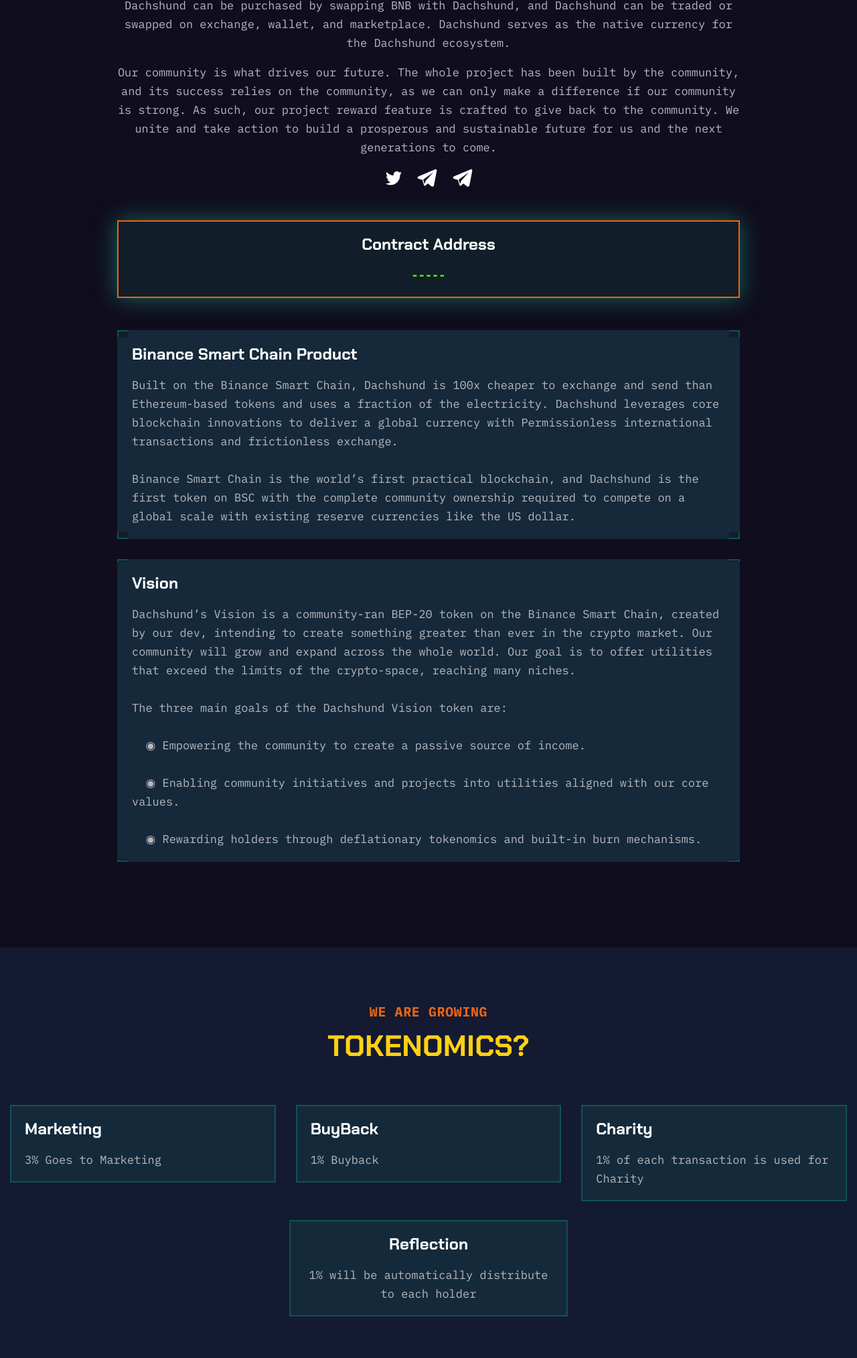
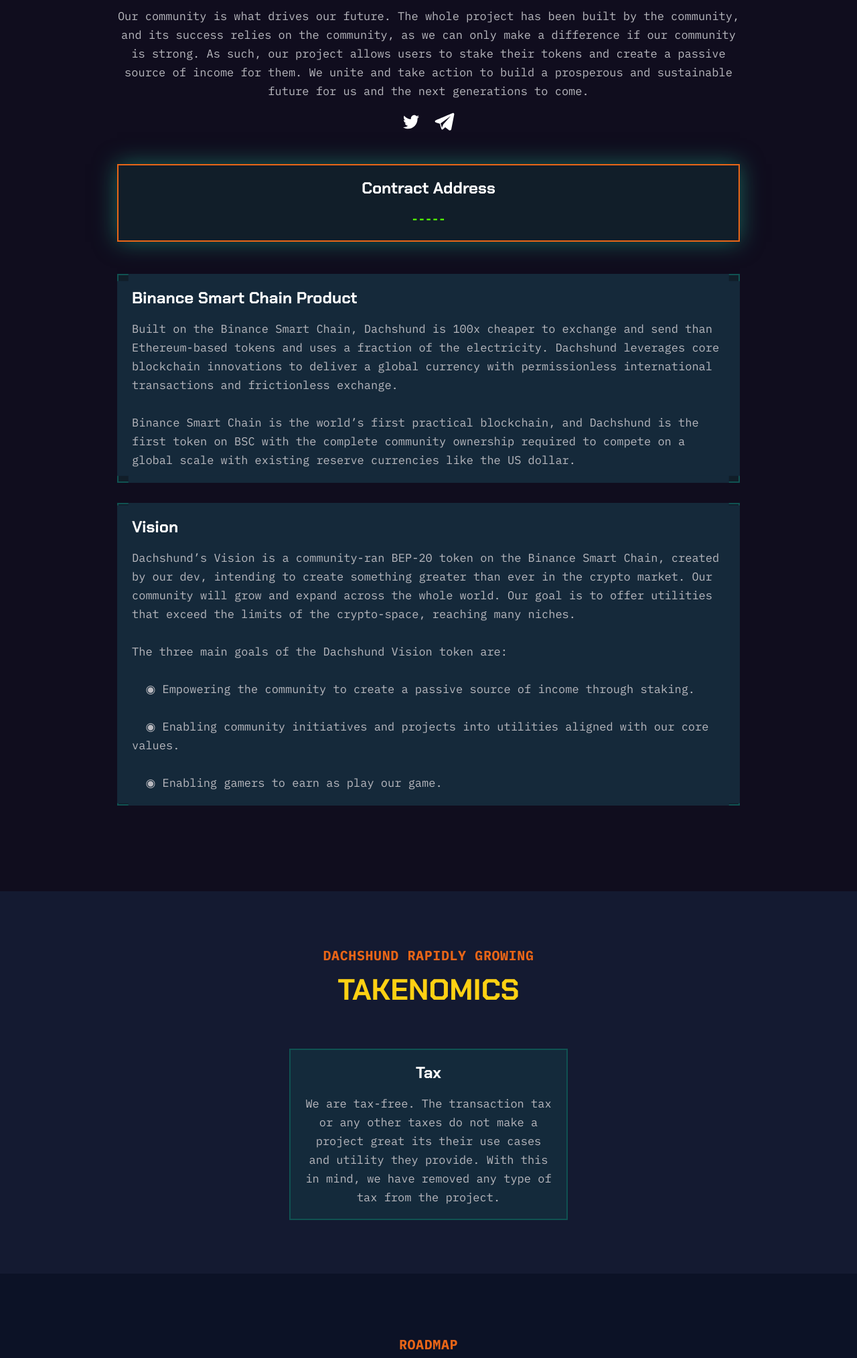
Before and after one commit to crypptoboi/dachshund, a plain HTML site: page index.html in a window 1280 px wide. Shown: the part 1332-3360 px from the top of the page at 67% size. Drawn offline with nearby package versions, Linux system fonts and the light colour scheme.

Commit message:
Add files via upload

```diff
--- a/index.html
+++ b/index.html
@@ -102,21 +102,14 @@
                             <p class="h8 sub-title">About Dachshund Token</p>
                             <h4 class="title m-b17">What is Dachshund?</h4>
                         </div>
-                        <p class="pd20">Dachshund is a cryptocurrency with a unique community ownership model. 100% of the fixed token supply is locked on a decentralized exchange for purchase by anyone in the world. In the spirit of decentralized ownership and open access, no privileged entities like developers or celebrities were allocated any tokens. We believe that true community ownership is the only stable foundation of trust, and that trust is the defining characteristic of a successful currency.</p>
+                        <p class="pd20">Dachshund is a cryptocurrency with a unique model with its two strong pillars: Play-to-Earn and Staking. Anyone can buy the Dachshund token through renowned decentralized exchanges in the world.</p>
                         <p class="pd20">Dachshund can be purchased by swapping BNB with Dachshund, and Dachshund can be traded or swapped on exchange, wallet, and marketplace. Dachshund serves as the native currency for the Dachshund ecosystem.</p>
-                        <p class="pd20">Our community is what drives our future. The whole project has been built by the community, and its success relies on the community, as we can only make a difference if our community is strong. As such, our project reward feature is crafted to give back to the community. We unite and take action to build a prosperous and sustainable future for us and the next generations to come.</p>
+                        <p class="pd20">Our community is what drives our future. The whole project has been built by the community, and its success relies on the community, as we can only make a difference if our community is strong. As such, our project allows users to stake their tokens and create a passive source of income for them. We unite and take action to build a prosperous and sustainable future for us and the next generations to come.</p>
                         <ul class="widget-social">
                                                     <li>
                                                         <a href="#" target="_blank">
                                                             <svg width="24" height="22" viewBox="0 0 24 22" fill="none" xmlns="http://www.w3.org/2000/svg">
                                                                 <path d="M21.173 4.01621C22.2015 3.3728 22.971 2.35967 23.338 1.16598C22.3715 1.76605 21.3141 2.18875 20.2115 2.41581C18.6828 0.723595 16.2607 0.311787 14.2986 1.41049C12.3365 2.5092 11.3202 4.84642 11.8176 7.11616C7.85881 6.90819 4.17053 4.95138 1.67052 1.73267C0.365817 4.08755 1.03255 7.09789 3.19419 8.61211C2.41252 8.58582 1.64818 8.36436 0.964911 7.96619C0.964911 7.9878 0.964911 8.00941 0.964911 8.03102C0.965363 10.484 2.6175 12.597 4.91519 13.0832C4.19015 13.2896 3.42963 13.32 2.69165 13.172C3.33783 15.2698 5.18545 16.7069 7.29133 16.7498C5.54718 18.1823 3.39322 18.9591 1.17602 18.9553C0.783024 18.9559 0.390336 18.9322 0 18.8845C2.25152 20.3985 4.87202 21.2021 7.54833 21.1992C11.2717 21.226 14.85 19.6899 17.4828 16.9347C20.1156 14.1795 21.5832 10.4349 21.5573 6.53868C21.5573 6.31536 21.5523 6.09325 21.5424 5.87234C22.5067 5.1431 23.3389 4.2397 24 3.20461C23.1017 3.62129 22.1487 3.89486 21.173 4.01621Z" fill="white"/>
-                                                            </svg>
-                                                        </a>
-                                                    </li>
-                                                    <li>
-                                                        <a href="#" target="_blank">
-                                                            <svg width="30" height="27" viewBox="0 0 30 27" fill="none" xmlns="http://www.w3.org/2000/svg">
-                                                                <path d="M28.8558 1.15613C28.3645 0.744 27.5929 0.685032 26.7951 1.0019H26.7938C25.9547 1.33498 3.04206 11.0576 2.10931 11.4548C1.93966 11.5131 0.458 12.0601 0.61062 13.2783C0.746864 14.3767 1.93769 14.8316 2.08311 14.884L7.9082 16.8572C8.29466 18.1299 9.71933 22.8253 10.0344 23.8284C10.2309 24.4537 10.5512 25.2754 11.1126 25.4445C11.6051 25.6325 12.0951 25.4607 12.4121 25.2145L15.9735 21.9466L21.7226 26.3822L21.8595 26.4632C22.2499 26.6343 22.6239 26.7198 22.9809 26.7198C23.2566 26.7198 23.5213 26.6686 23.7741 26.5662C24.6355 26.2163 24.98 25.4044 25.016 25.3123L29.3103 3.23038C29.5724 2.05102 29.2082 1.45097 28.8558 1.15613ZM13.0455 17.6465L11.0805 22.8305L9.11541 16.3505L24.1809 5.33444L13.0455 17.6465Z" fill="white"/>
                                                             </svg>
                                                         </a>
                                                     </li>
@@ -144,7 +137,7 @@
                     <div class="wrap-about style2 m-b48" data-aos="fade-up" data-aos-duration="800">
                         <div class="box-text corner-box">
                             <div class="h7">Binance Smart Chain Product</div>
-                            <p>Built on the Binance Smart Chain, Dachshund is 100x cheaper to exchange and send than Ethereum-based tokens and uses a fraction of the electricity. Dachshund leverages core blockchain innovations to deliver a global currency with Permissionless international transactions and frictionless exchange.</p>
+                            <p>Built on the Binance Smart Chain, Dachshund is 100x cheaper to exchange and send than Ethereum-based tokens and uses a fraction of the electricity. Dachshund leverages core blockchain innovations to deliver a global currency with permissionless international transactions and frictionless exchange.</p>
                             <br>
                             <p>Binance Smart Chain is the world’s first practical blockchain, and Dachshund is the first token on BSC with the complete community ownership required to compete on a global scale with existing reserve currencies like the US dollar.</p>
                         </div>
@@ -154,11 +147,11 @@
                             <br>
                             <p>The three main goals of the Dachshund Vision token are:</p>
                             <br>
-                            <p>&nbsp; ◉ Empowering the community to create a passive source of income.</p>
+                            <p>&nbsp; ◉ Empowering the community to create a passive source of income through staking.</p>
                             <br>
                             <p>&nbsp; ◉ Enabling community initiatives and projects into utilities aligned with our core values.</p>
                             <br>
-                            <p>&nbsp; ◉ Rewarding holders through deflationary tokenomics and built-in burn mechanisms.</p>
+                            <p>&nbsp; ◉ Enabling gamers to earn as play our game.</p>
                         </div>
                     </div>
                 </div>
@@ -173,39 +166,21 @@
                 <div class="col-md-12">
                     <div class="content-about m-b60 mobie-40">
                         <div class="tf-title" data-aos="fade-up" data-aos-duration="800">
-                            <p class="h8 sub-title">WE ARE GROWING</p>
-                            <h4 class="title m-b17">Tokenomics?</h4>
+                            <p class="h8 sub-title">Dachshund Rapidly Growing</p>
+                            <h4 class="title m-b17">Takenomics</h4>
                         </div>
                     </div>
                 </div>
+                <center>
                 <div class="col-xl-4 col-lg-4 col-md-12" data-aos="fade-up" data-aos-delay="100" data-aos-duration="800">
                     <div class="box-text corner-box tabl-mb-30">
-                        <div class="h7">Marketing</div>
-                        <p>3% Goes to Marketing </br></p>
+
+                        <div class="h7">Tax</div>
+                        <p>We are tax-free. The transaction tax or any other taxes do not make a project great its their use cases and utility they provide. With this in mind, we have removed any type of tax from the project. </br></p>
+
                     </div>
-                </div>
-                <div class="col-xl-4 col-lg-4 col-md-12" data-aos="fade-up" data-aos-delay="200" data-aos-duration="800">
-                    <div class="box-text corner-box tabl-mb-30">
-                        <div class="h7">BuyBack</div>
-                        <p>1% Buyback </br></p>
-                    </div>
-                </div>
-                <div class="col-xl-4 col-lg-4 col-md-12" data-aos="fade-up" data-aos-delay="300" data-aos-duration="800">
-                    <div class="box-text corner-box mb-0">
-                        <div class="h7">Charity</div>
-                        <p>1% of each transaction is used for Charity</p>
-                    </div>
-                </div>
-                <center>
-                    <br>
-                <div class="col-xl-4 col-lg-4 col-md-12" data-aos="fade-up" data-aos-delay="300" data-aos-duration="800">
-                    <div class="box-text corner-box mb-0">
-                        <div class="h7">Reflection</div>
-                        <p>1% will be automatically distribute to each holder</p>
-                    </div>
-                </div>
-            </center>
             </div>
+        </center>
         </div>
     </section>
 
@@ -332,17 +307,15 @@
                     <div class="wrap-fx ml30-fx p-l70" data-aos="fade-up" data-aos-duration="800">
                         <div class="box-text st2 corner-box active">
                             <div class="number">01</div>
-                            <div class="h7">Charity</div>
-                            <p>It is our understanding that ultimately, all our actions must contribute to a better world, where interaction between people is made easy and friendly. Dachshund wants to help people, the environment, and animal who is in danger and who need our help. 1% of the transaction tax will be funded to charities around the world.</p>
+                            <div class="h7">Play-to-Earn</div>
+                            <p>A key difference between Dachshund and a traditional game is that Blockchain economic design unlocks the ability to have complex player-owned economies and reward players who can reach advanced levels. Players can have fun and work towards ambitious goals while simultaneously earning potential tokens. By playing Dachshund, you will have fun and increase your tokens. When you finish the level, a big prize will be waiting for you. You will earn tokens for each level you pass. Dachshund will cause a big explosion in the gaming sector! You will need to have Dachshund tokens to play the game when it is released.</p>
                             <br>
-                            <p>Our global environment must be preserved and protected by all means. Dachshund Vision aims to develop utilities that will encourage any positive endeavor toward our planet and help to create a sustainable world for future generations.</p>
+                            <p>Dachshund is a dog endless runner game where players collect coins by avoiding obstacles. Players can earn tokens with successful play. More than the runner game - this is a community—a new community in which players can meet, communicate, discuss and play with each other. Everything is possible in our game.</p>
                         </div>
                         <div class="box-text st2 corner-box">
                             <div class="number">02</div>
-                            <div class="h7">Reward</div>
-                            <p>As per the contract, Dachshund holders automatically receive a distribution of 2% of each transaction of the Dachshund token. This function is a unique and easy way for holders to receive rewards directly to their wallets without the need to stake or farm on other platforms. This saves gas fees and allows compounding with ease of mind.</p>
-                            <br>
-                            <p>The passive staking rewards from holding Dachshund increase rapidly as Dachshund gains more recognition and thus more transaction volume. "To see growing numbers of Dachshund in your wallet just by holding is priceless."</p>
+                            <div class="h7">Staking</div>
+                            <p>The staking feature allows users to lock up a portion of their tokens for a certain period to earn block rewards, depending on the time and number of staked tokens. The farming feature will incentivize liquidity providers to stake or lock their tokens in a smart contract-based liquidity pool. In return, they will get the interest.</p>
                         </div>
                     </div>
                 </div>
```
